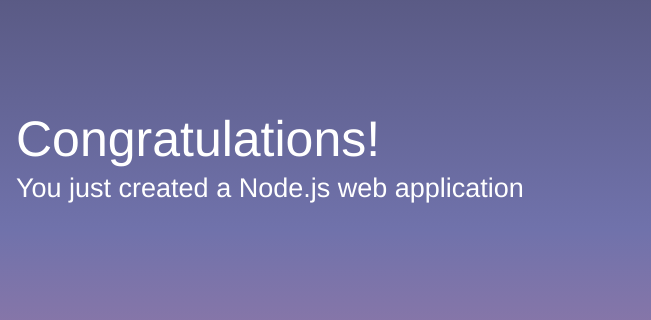
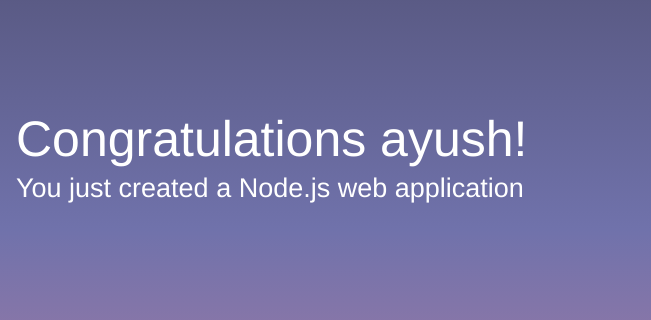
Before and after one commit to AyushAsthana/HelloWorldNode, a website: page public/index.html in a window 1280 px wide. Shown: the part 171-491 px from the top of the page, 629-1280 px from the left. Drawn offline with Linux system fonts and the light colour scheme.

Commit message:
Update index.html

```diff
--- a/public/index.html
+++ b/public/index.html
@@ -58,7 +58,7 @@
         <div class="message">
             <a class="twitter-link" href="http://twitter.com/home/?status=I%20created%20a%20project%20with%20AWS%20CodeStar!%20%23AWS%20%23AWSCodeStar%20https%3A%2F%2Faws.amazon.com%2Fcodestar"><img src="assets/img/tweet.svg" /></a>
             <div class="text">
-                <h1>Congratulations!</h1>
+                <h1>Congratulations ayush!</h1>
                 <h2>You just created a Node.js web application</h2>
             </div>
         </div>
```
